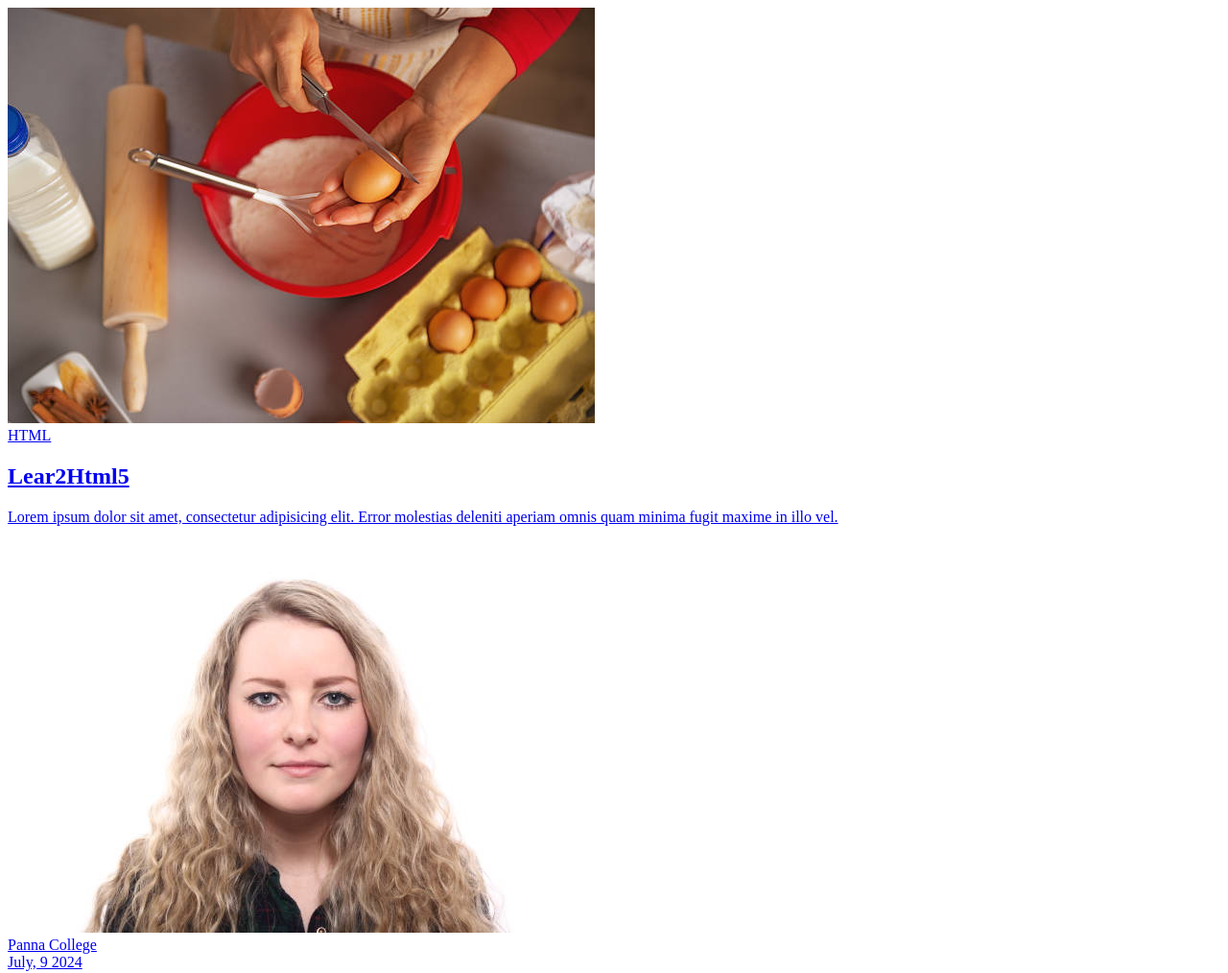
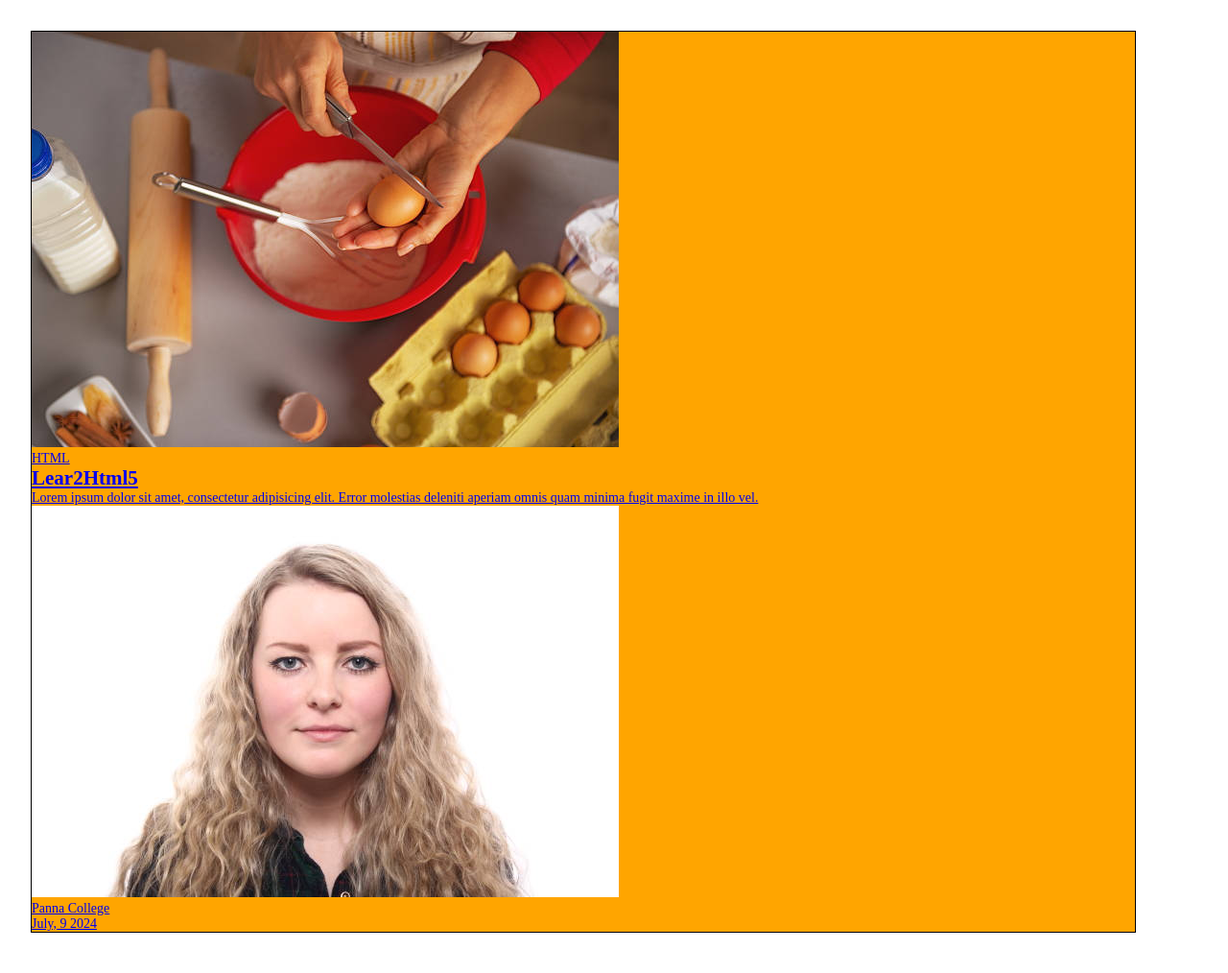
Before and after one commit to lessons-in-coding/Card-Layout-Design, a plain HTML site: page index.html in a window 1280 px wide. Shown: the whole page at 96% size. Drawn offline with Linux system fonts and the light colour scheme.

Commit message:
set up basic css and card

```diff
--- a/style.css
+++ b/style.css
@@ -1,9 +1,30 @@
+:root {
+    --primary-color: orange;
+}
+
+* {
+    margin: 0;
+    padding: 0;
+    box-sizing: border-box;
+}
+
+body {
+    font-family: serif;
+    font-size: 14px;
+}
+
 .card-container {
-
+border: 1px solid #000;
+max-width: 1200px;
+width: 90%;
+display: grid;
+margin: 2rem;
+background-color: var(--primary-color);
 }
 
 .card {
-
+/* border: 1px solid #000; */
+/* height: 200px; */
 }
 
 .card-link {
```
